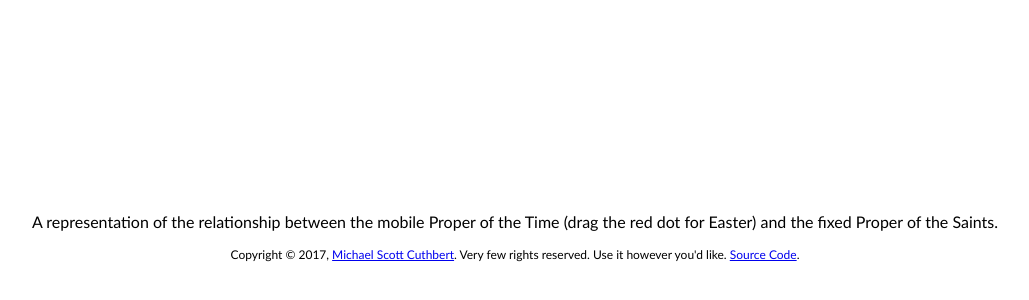
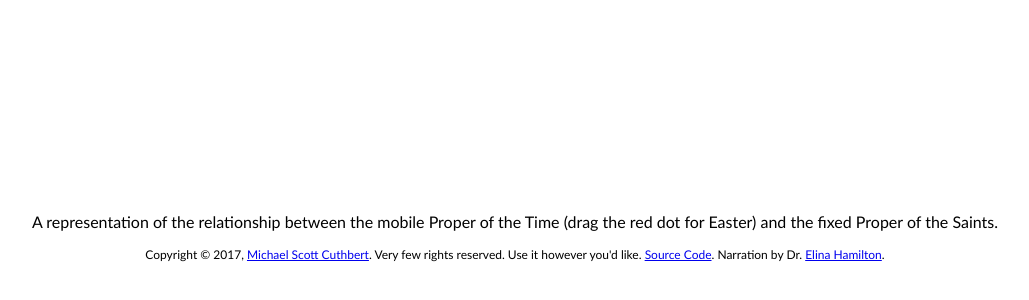
Before and after one commit to cuthbertLab/liturgicalCycles, a plain HTML site: page index.html in a window 1280 px wide. Shown: the part 412-712 px from the top of the page, without its empty margins (125-1154 px from the left). Drawn offline with Linux system fonts and the light colour scheme; a script that the page names is missing.

Commit message:
Add Link to Elina

```diff
--- a/index.html
+++ b/index.html
@@ -404,6 +404,7 @@ class LiturgicalCycle {
       <p class="copyright">
           Copyright &copy; 2017, <a href="http://www.trecento.com/">Michael Scott Cuthbert</a>. Very few rights reserved.
           Use it however you'd like.  <a href="https://github.com/cuthbertLab/liturgicalCycles">Source Code</a>.
+          Narration by Dr. <a href="http://www.elinahamilton.com/">Elina Hamilton</a>.
       </p>
   </div>
 </body>
```
